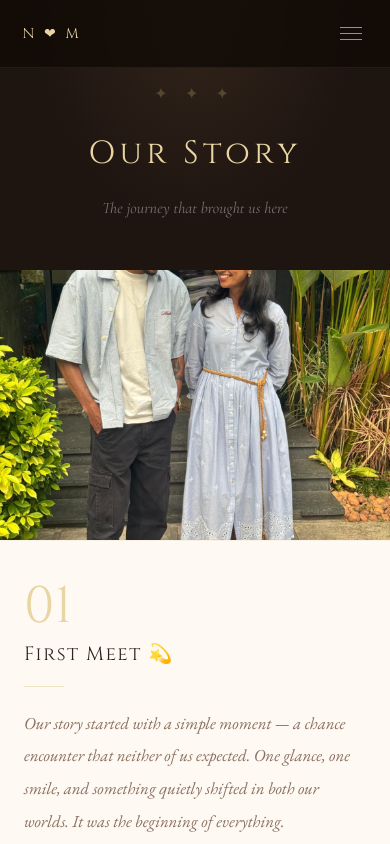
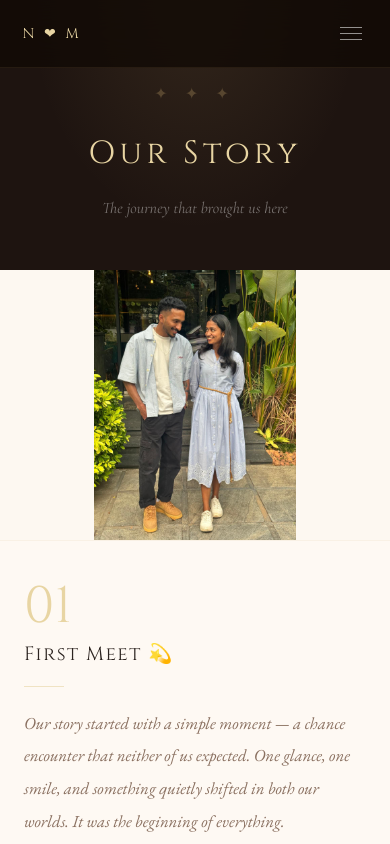
Before and after one commit to abin-webdev/Wedding-site, a React (Create React App) app: page /story in a window 390 px wide. Shown: the top 844 px of the page. Built offline with nearby package versions, Linux system fonts and the light colour scheme.

Commit message:
Enhance mobile responsiveness for story entries
Added mobile styles for story entries and images.

```diff
--- a/src/App.css
+++ b/src/App.css
@@ -682,7 +682,27 @@ img { display: block; width: 100%; height: 100%; object-fit: cover; }
 }
 .story-entry.reverse { direction: rtl; }
 .story-entry.reverse > * { direction: ltr; }
-.story-entry img { width: 100%; height: 100%; object-fit: cover; }
+.story-entry img {
+  width: 100%;
+  height: 100%;
+  object-fit: cover;
+}
+
+/* 📱 MOBILE FIX */
+@media (max-width: 768px) {
+  .story-entry {
+    grid-template-columns: 1fr;   /* stack */
+  }
+
+  .story-entry img {
+    height: auto;               /* ✅ important */
+    object-fit: contain;        /* ✅ no crop */
+  }
+
+  .story-text {
+    padding: 2rem 1.5rem;       /* better spacing */
+  }
+}
 .story-text {
   display: flex; flex-direction: column; justify-content: center;
   padding: 4rem 3.5rem; background: var(--warm-white);
```
